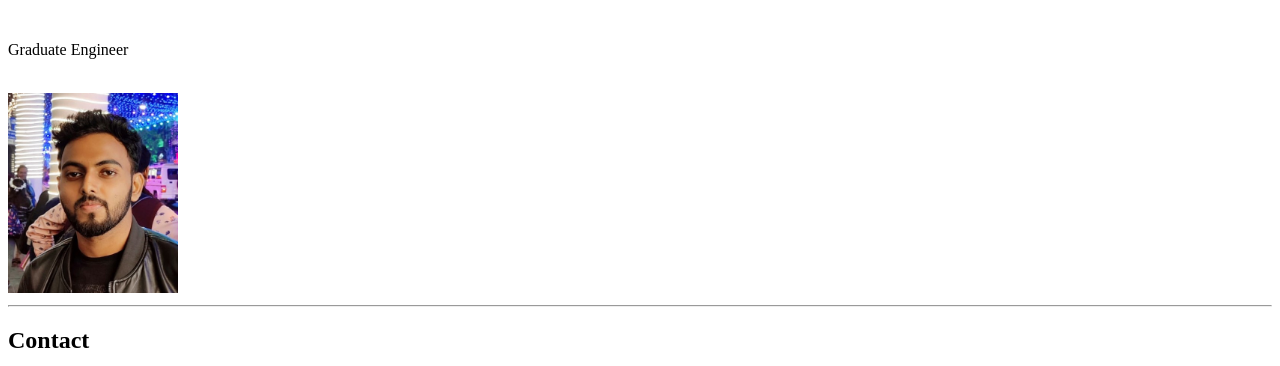
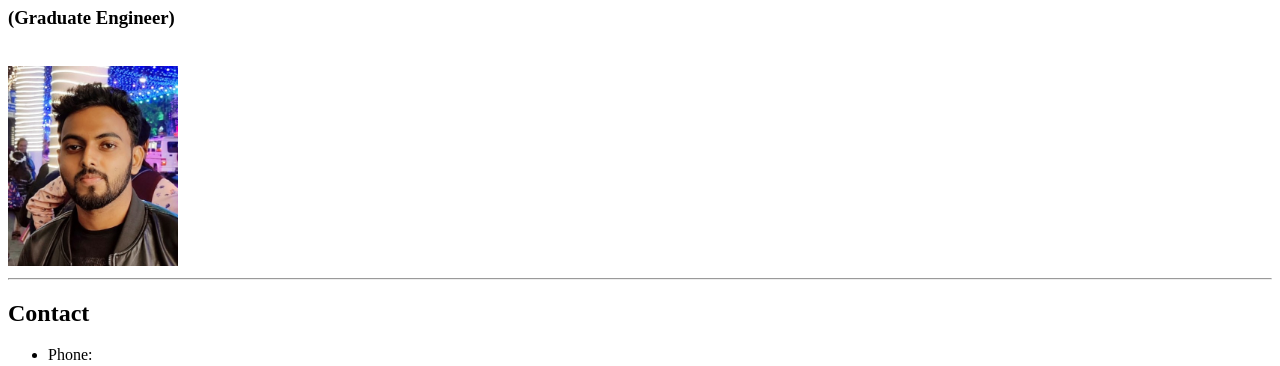
Before and after one commit to iamAyanChowdhury/RESUME, a plain HTML site: page index.html in a window 1280 px wide. Shown: the part 73-439 px from the top of the page. Drawn offline with Linux system fonts and the light colour scheme.

Commit message:
Update index.html

```diff
--- a/index.html
+++ b/index.html
@@ -6,8 +6,8 @@
     <title>Resume</title>
 </head>
 <body>
-    <h1>Ayan Chowdhury</h1><br>
-    <p>Graduate Engineer</p><br>
+    <h1>Ayan Chowdhury</h1>
+    <h3>(Graduate Engineer)</h3><br>
     <img src="./pic.jpg" height="200"/>
     <hr>
     <h2>Contact</h2>
```
